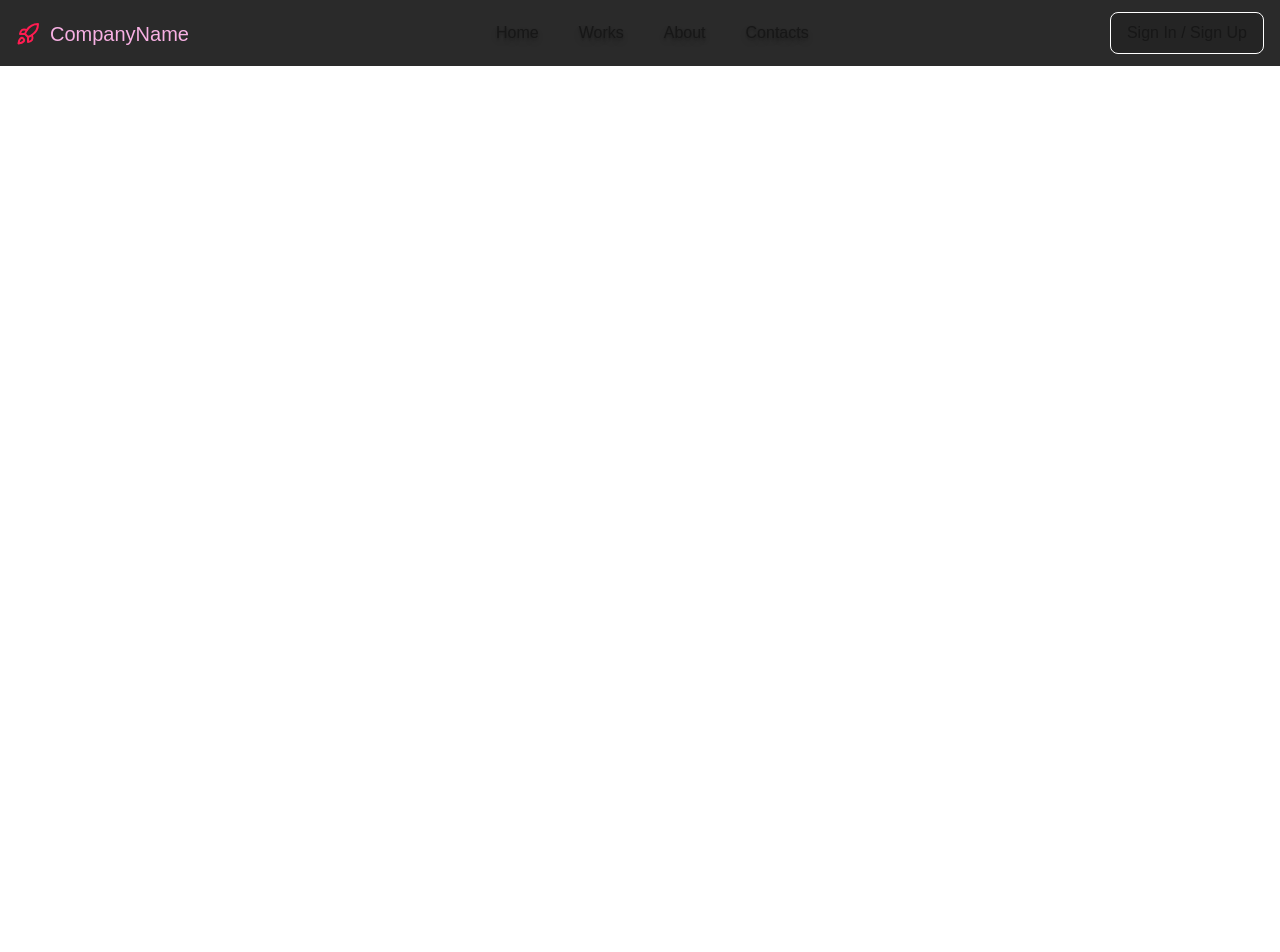
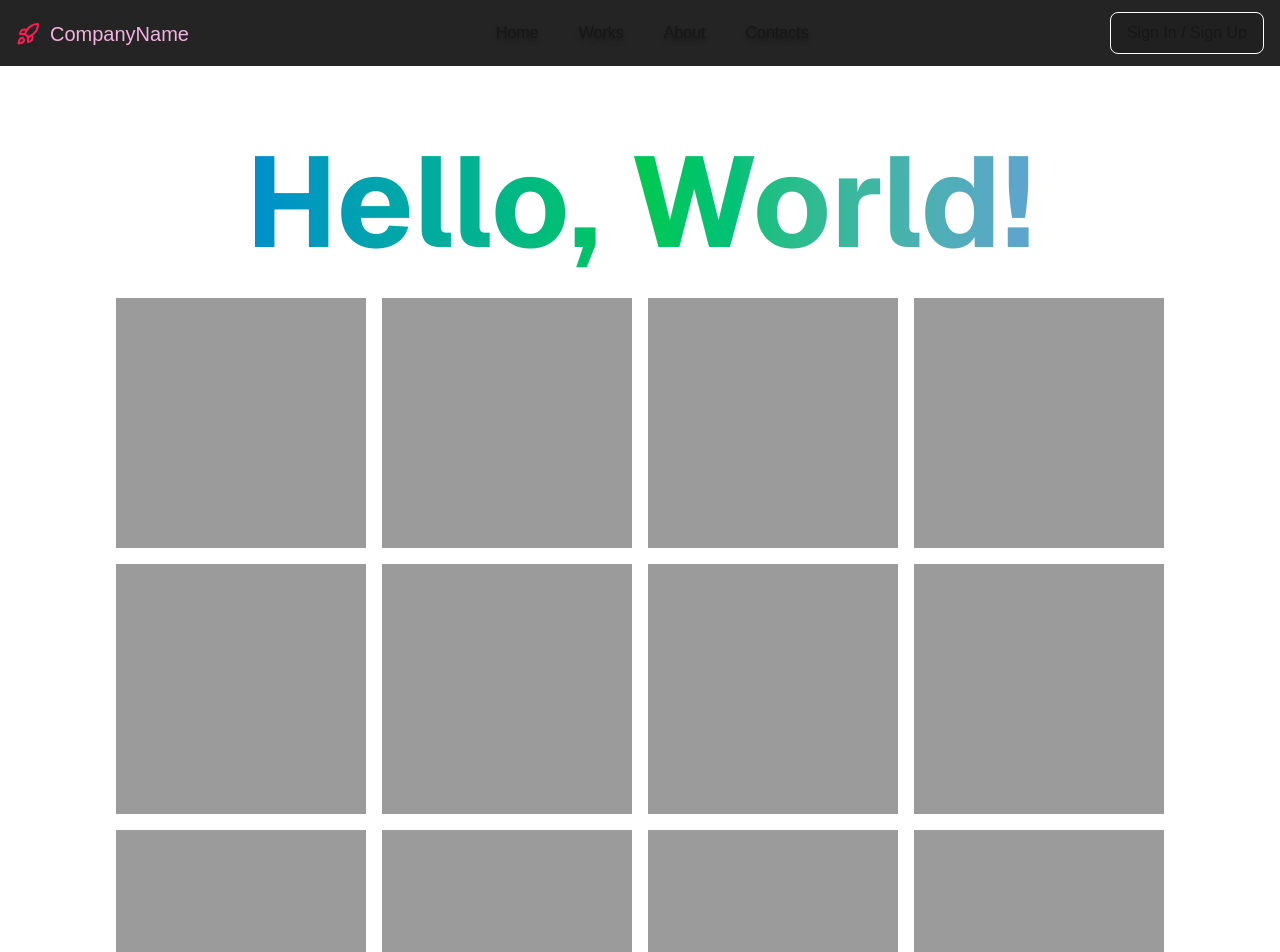
Before and after one commit to aditya-23140/Learning-Framer-Motion, a Next.js app in the folder framer-motion/: page /Playing in a window 1280 px wide. Shown: the top 952 px of the page. Before the commit the page ends 800 px from the top, so only its background shows below. Built offline with nearby package versions, Linux system fonts and the light colour scheme.

Commit message:
Doing some more work

```diff
--- a/framer-motion/src/app/Playing/page.jsx
+++ b/framer-motion/src/app/Playing/page.jsx
@@ -10,6 +10,7 @@ const navItems = ["Home", "Works", "About", "Contacts"];
 
 const Page = () => {
   const [isOpen, setIsOpen] = useState(false);
+  const [showHeader, setShowHeader] = useState(false);
 
   const handleClick = () => setIsOpen(!isOpen);
 
@@ -17,25 +18,29 @@ const Page = () => {
     <>
       <motion.div
         initial={{
-          scale: 3,
-          top: "42%",
-          left: "42%",
+          scale: 2,
+          top: "50%",
+          left: "50%",
           position: "absolute",
           zIndex: 50,
           opacity: 1,
+          translateX: "-50%",
+          translateY: "-50%",
         }}
         animate={{
           scale: 1,
           top: 20,
           left: 16,
           position: "fixed",
-          // opacity: 0.3,
+          translateX: "0%",
+          translateY: "0%",
         }}
         transition={{
           duration: 1,
           ease: "easeInOut",
           times: [0, 1],
         }}
+        onAnimationComplete={() => setShowHeader(true)}
         className="text-xl flex gap-2.5 items-center text-[#f7b0e3]"
       >
         <Rocket color="#ff1c51" /> CompanyName
@@ -45,7 +50,7 @@ const Page = () => {
         initial={{ opacity: 0 }}
         animate={{ opacity: 1 }}
         transition={{ duration: 0.7, ease: easeIn }}
-        className={`sticky top-0 bg-[#212121f4] py-3 min-h-16 px-4 flex justify-between ${
+        className={`sticky top-0 bg-[#0a0a0ae3] py-3 min-h-16 px-4 flex justify-between ${
           isOpen
             ? "max-md:flex-col max-md:gap-8 max-md:items-start"
             : "flex-row items-center"
@@ -131,7 +136,11 @@ const Page = () => {
                 }}
               >
                 {navItems.map((item) => (
-                  <Link key={item} href={`/${item.toLowerCase()}`} className="w-fit">
+                  <Link
+                    key={item}
+                    href={`/${item.toLowerCase()}`}
+                    className="w-fit"
+                  >
                     <HoverUnderline children={item} />
                   </Link>
                 ))}
@@ -150,6 +159,72 @@ const Page = () => {
           </motion.div>
         )}
       </motion.header>
+
+      {showHeader && (
+        <motion.div
+          initial={{
+            y: 300,
+            opacity: 0,
+          }}
+          animate={{
+            y: [300, -20, 0],
+            opacity: [0, 1, 1],
+          }}
+          transition={{
+            duration: 2,
+            ease: "easeInOut",
+            times: [0, 0.5, 1],
+          }}
+          className="md:m-10 m-3"
+        >
+          {/* bg-gradient-to-r from-blue-600 via-green-500 to-indigo-400 inline-block text-transparent bg-clip-text use this for gradient text */}
+          <h1 className="text-center md:text-[8rem] text-[3rem] font-bold font-[family-name:var(--font-geist-sans)] bg-gradient-to-r from-blue-600 via-green-500 to-indigo-400 text-transparent bg-clip-text">
+            Hello, World!
+          </h1>
+          <div className="flex flex-wrap gap-4 justify-center">
+            <div className="md:h-[250px] md:w-[250px] h-[10rem] w-[10rem] bg-[#9b9b9b]"></div>
+            <div className="md:h-[250px] md:w-[250px] h-[10rem] w-[10rem] bg-[#9b9b9b]"></div>
+            <div className="md:h-[250px] md:w-[250px] h-[10rem] w-[10rem] bg-[#9b9b9b]"></div>
+            <div className="md:h-[250px] md:w-[250px] h-[10rem] w-[10rem] bg-[#9b9b9b]"></div>
+            <div className="md:h-[250px] md:w-[250px] h-[10rem] w-[10rem] bg-[#9b9b9b]"></div>
+            <div className="md:h-[250px] md:w-[250px] h-[10rem] w-[10rem] bg-[#9b9b9b]"></div>
+            <div className="md:h-[250px] md:w-[250px] h-[10rem] w-[10rem] bg-[#9b9b9b]"></div>
+            <div className="md:h-[250px] md:w-[250px] h-[10rem] w-[10rem] bg-[#9b9b9b]"></div>
+            <div className="md:h-[250px] md:w-[250px] h-[10rem] w-[10rem] bg-[#9b9b9b]"></div>
+            <div className="md:h-[250px] md:w-[250px] h-[10rem] w-[10rem] bg-[#9b9b9b]"></div>
+            <div className="md:h-[250px] md:w-[250px] h-[10rem] w-[10rem] bg-[#9b9b9b]"></div>
+            <div className="md:h-[250px] md:w-[250px] h-[10rem] w-[10rem] bg-[#9b9b9b]"></div>
+            <div className="md:h-[250px] md:w-[250px] h-[10rem] w-[10rem] bg-[#9b9b9b]"></div>
+            <div className="md:h-[250px] md:w-[250px] h-[10rem] w-[10rem] bg-[#9b9b9b]"></div>
+            <div className="md:h-[250px] md:w-[250px] h-[10rem] w-[10rem] bg-[#9b9b9b]"></div>
+            <div className="md:h-[250px] md:w-[250px] h-[10rem] w-[10rem] bg-[#9b9b9b]"></div>
+            <div className="md:h-[250px] md:w-[250px] h-[10rem] w-[10rem] bg-[#9b9b9b]"></div>
+            <div className="md:h-[250px] md:w-[250px] h-[10rem] w-[10rem] bg-[#9b9b9b]"></div>
+            <div className="md:h-[250px] md:w-[250px] h-[10rem] w-[10rem] bg-[#9b9b9b]"></div>
+            <div className="md:h-[250px] md:w-[250px] h-[10rem] w-[10rem] bg-[#9b9b9b]"></div>
+            <div className="md:h-[250px] md:w-[250px] h-[10rem] w-[10rem] bg-[#9b9b9b]"></div>
+            <div className="md:h-[250px] md:w-[250px] h-[10rem] w-[10rem] bg-[#9b9b9b]"></div>
+            <div className="md:h-[250px] md:w-[250px] h-[10rem] w-[10rem] bg-[#9b9b9b]"></div>
+            <div className="md:h-[250px] md:w-[250px] h-[10rem] w-[10rem] bg-[#9b9b9b]"></div>
+            <div className="md:h-[250px] md:w-[250px] h-[10rem] w-[10rem] bg-[#9b9b9b]"></div>
+            <div className="md:h-[250px] md:w-[250px] h-[10rem] w-[10rem] bg-[#9b9b9b]"></div>
+            <div className="md:h-[250px] md:w-[250px] h-[10rem] w-[10rem] bg-[#9b9b9b]"></div>
+            <div className="md:h-[250px] md:w-[250px] h-[10rem] w-[10rem] bg-[#9b9b9b]"></div>
+            <div className="md:h-[250px] md:w-[250px] h-[10rem] w-[10rem] bg-[#9b9b9b]"></div>
+            <div className="md:h-[250px] md:w-[250px] h-[10rem] w-[10rem] bg-[#9b9b9b]"></div>
+            <div className="md:h-[250px] md:w-[250px] h-[10rem] w-[10rem] bg-[#9b9b9b]"></div>
+            <div className="md:h-[250px] md:w-[250px] h-[10rem] w-[10rem] bg-[#9b9b9b]"></div>
+            <div className="md:h-[250px] md:w-[250px] h-[10rem] w-[10rem] bg-[#9b9b9b]"></div>
+            <div className="md:h-[250px] md:w-[250px] h-[10rem] w-[10rem] bg-[#9b9b9b]"></div>
+            <div className="md:h-[250px] md:w-[250px] h-[10rem] w-[10rem] bg-[#9b9b9b]"></div>
+            <div className="md:h-[250px] md:w-[250px] h-[10rem] w-[10rem] bg-[#9b9b9b]"></div>
+            <div className="md:h-[250px] md:w-[250px] h-[10rem] w-[10rem] bg-[#9b9b9b]"></div>
+            <div className="md:h-[250px] md:w-[250px] h-[10rem] w-[10rem] bg-[#9b9b9b]"></div>
+            <div className="md:h-[250px] md:w-[250px] h-[10rem] w-[10rem] bg-[#9b9b9b]"></div>
+            <div className="md:h-[250px] md:w-[250px] h-[10rem] w-[10rem] bg-[#9b9b9b]"></div>
+          </div>
+        </motion.div>
+      )}
     </>
   );
 };
--- a/framer-motion/src/app/globals.css
+++ b/framer-motion/src/app/globals.css
@@ -26,7 +26,7 @@
 
 @media (prefers-color-scheme: dark) {
   :root {
-    --background: #0a0a0a;
+    --background: #1e1e1e;
     --foreground: #ededed;
   }
 }
```
